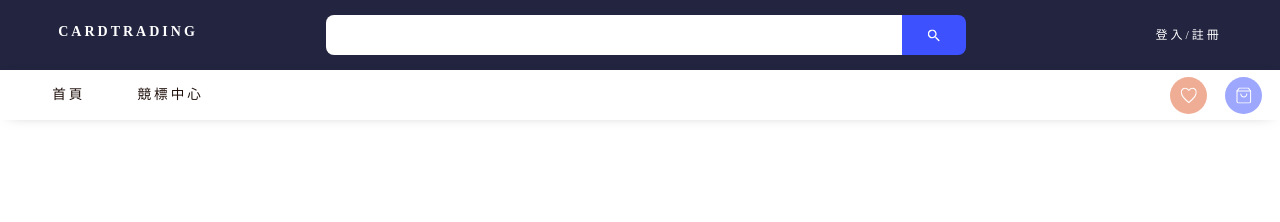
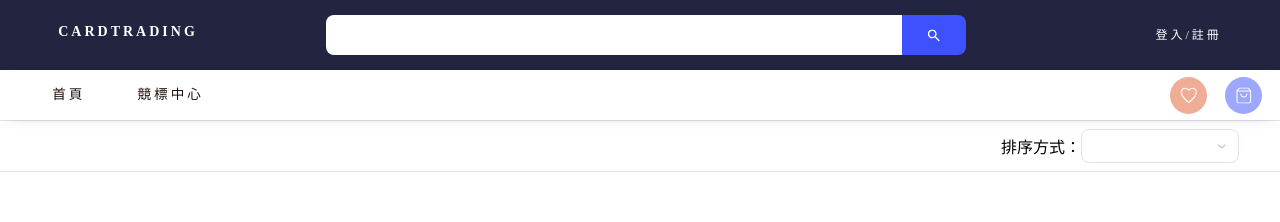
Before and after one commit to Madfater/CardTradeHub-Frontend, a React (Vite) app in the folder Frontend/: page / in a window 1280 px wide. Shown: the top 222 px of the page. Built offline with nearby package versions, Linux system fonts and the light colour scheme.

Commit message:
feat: 新增了排序方式的Nav

```diff
--- a/Frontend/src/Pages/MainPage.tsx
+++ b/Frontend/src/Pages/MainPage.tsx
@@ -1,11 +1,84 @@
 import React from "react";
-import TopNav from "../Components/TopNav"
+import TopNav from "../Components/TopNav";
+import styled from "styled-components";
 
-export default function MainPage()
-{
-	return(
-		<>
-			<TopNav></TopNav>
-		</>
-	)
+const SortNav = styled.div`
+  display: flex;
+  height: 50px;
+  padding: 0 40px;
+  justify-content: right;
+  align-items: center;
+  flex-shrink: 0;
+  border-top: 1px solid #dfe3ea;
+  border-bottom: 1px solid #dfe3ea;
+  background: #fff;
+`;
+
+const SortNavGroup = styled.div`
+  width: 20%;
+  height: 70%;
+  display: flex;
+  align-items: center;
+  justify-content: center;
+`;
+
+const SortNavText = styled.div`
+  display: flex;
+  width: auto;
+  height: 50%;
+  flex-direction: column;
+  justify-content: center;
+  flex-shrink: 0;
+`;
+
+const SortNavCombobox = styled.div`
+  display: inline-flex;
+  height: 90%;
+  width: 60%;
+	padding: 0 5% 0 0;
+  align-items: center;
+  justify-content: right;
+  flex-shrink: 0;
+  border-radius: 8px;
+  border: 1px solid #dfe3ea;
+  background: #fff;
+`;
+
+export default function MainPage() {
+  return (
+    <>
+      <TopNav></TopNav>
+      <SortNav>
+        <SortNavGroup>
+          <SortNavText>排序方式：</SortNavText>
+          <SortNavCombobox>
+            <svg
+              xmlns="http://www.w3.org/2000/svg"
+              width="9"
+              height="9"
+              viewBox="0 0 9 9"
+              fill="none"
+            >
+              <g opacity="0.5" clip-path="url(#clip0_2_665)">
+                <path
+                  d="M4.83062 5.22571L7.85562 2.57871C7.9687 2.4839 8.11156 2.43193 8.25912 2.43193C8.40669 2.43193 8.54955 2.4839 8.66262 2.57871C8.71464 2.62188 8.75651 2.67598 8.78525 2.73716C8.81398 2.79835 8.82888 2.86512 8.82888 2.93271C8.82888 3.00031 8.81398 3.06708 8.78525 3.12826C8.75651 3.18945 8.71464 3.24355 8.66262 3.28671L5.23562 6.28671C5.12548 6.37828 4.98746 6.42964 4.84425 6.43237C4.70105 6.4351 4.56117 6.38902 4.44762 6.30171L0.995624 3.28471C0.943446 3.24165 0.901433 3.18758 0.872592 3.12638C0.843752 3.06518 0.828796 2.99837 0.828796 2.93071C0.828796 2.86306 0.843752 2.79624 0.872592 2.73504C0.901433 2.67384 0.943446 2.61978 0.995624 2.57671C1.1087 2.4819 1.25156 2.42993 1.39912 2.42993C1.54669 2.42993 1.68955 2.4819 1.80262 2.57671L4.83062 5.22571Z"
+                  fill="#747693"
+                />
+              </g>
+              <defs>
+                <clipPath id="clip0_2_665">
+                  <rect
+                    width="8"
+                    height="8"
+                    fill="white"
+                    transform="translate(0.82962 0.430664)"
+                  />
+                </clipPath>
+              </defs>
+            </svg>
+          </SortNavCombobox>
+        </SortNavGroup>
+      </SortNav>
+    </>
+  );
 }
```
